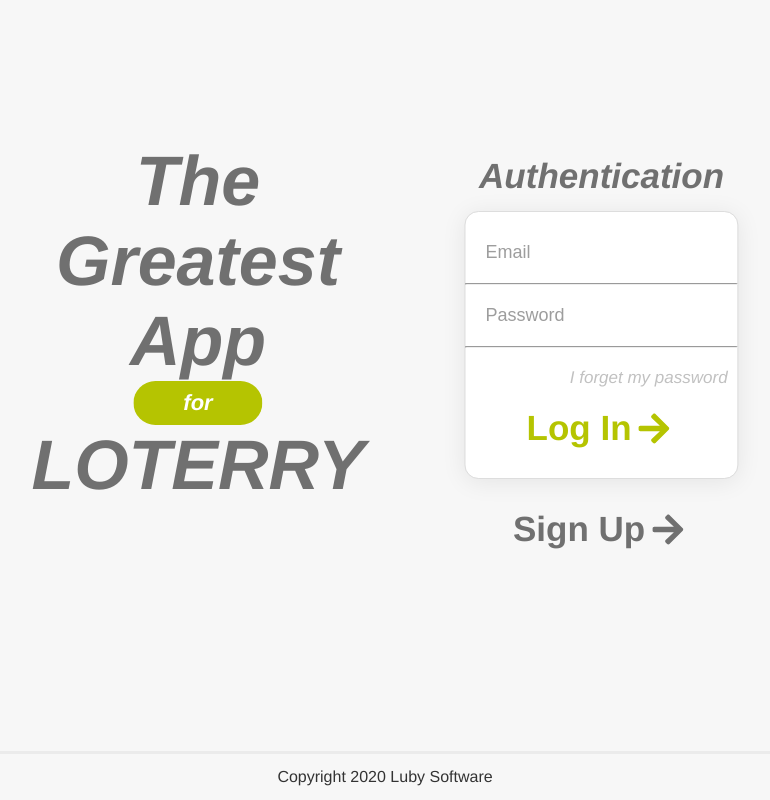
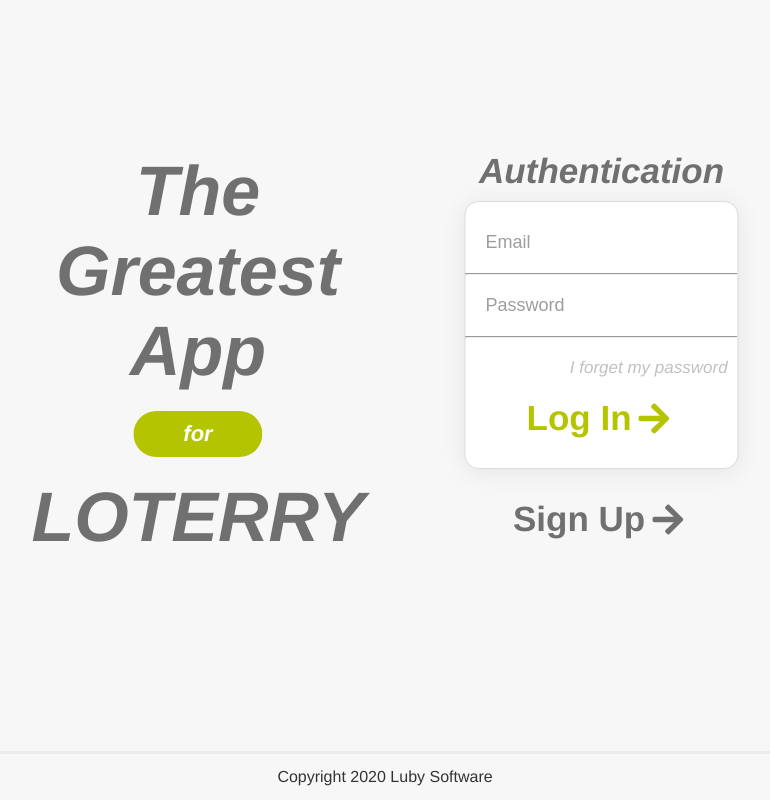
Before and after one commit to JVMR37/labluby.bet, a React (Create React App) app in the folder labluby.bet/: page /login in a window 1280 px wide. Shown: the whole page, without its empty margins (255-1025 px from the left). Built offline with nearby package versions, Linux system fonts and the light colour scheme.

Commit message:
refactor: ajusts in styles

```diff
--- a/labluby.bet/src/styles/titleAppComponent.style.ts
+++ b/labluby.bet/src/styles/titleAppComponent.style.ts
@@ -19,11 +19,10 @@ export const GreenDiv = styled.div`
   border-radius: 100px;
   opacity: 1;
   display: inline-block;
-  padding: 2px 5rem;
-  /* float: left; */
-
+  padding: 1rem 5rem;
+  margin: 2rem;
   text-align: center;
-  font: italic normal bold 22px/40px Helvetica;
+  font: italic normal bold 22px Helvetica;
   letter-spacing: 0px;
   color: #ffffff;
   opacity: 1;
--- a/labluby.bet/src/styles/titlePageComponent.style.ts
+++ b/labluby.bet/src/styles/titlePageComponent.style.ts
@@ -1,8 +1,9 @@
 import styled from "styled-components";
 
 export const TitlePageSpan = styled.div`
+  margin-bottom: 1rem;
   text-align: center;
-  font: italic normal bold 35px/70px Helvetica;
+  font: italic normal bold 3.5rem Helvetica;
   letter-spacing: 0px;
   color: #707070;
   opacity: 1;
```
